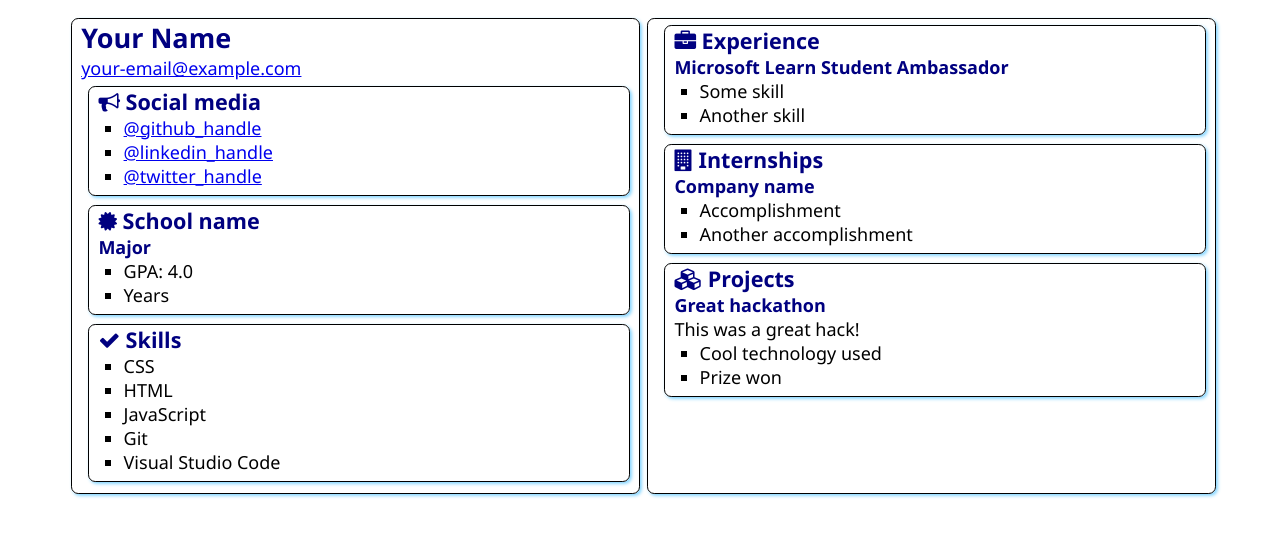
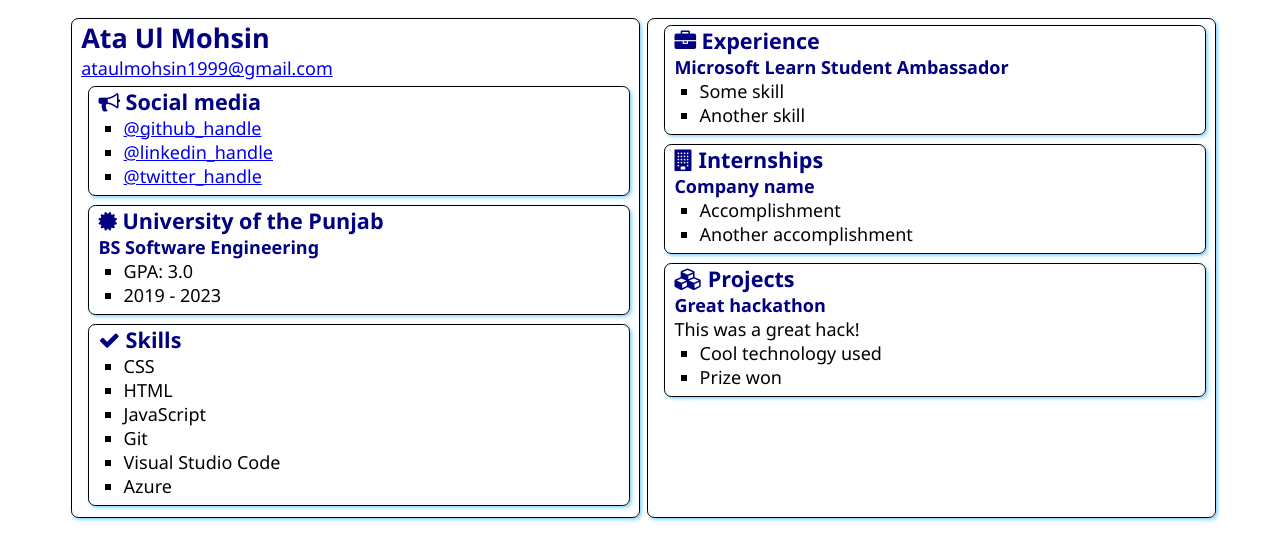
Before and after one commit to aumohsin99/SATechnicalOnboarding, a plain HTML site: page src/index.html in a window 1280 px wide. Drawn offline with Linux system fonts and the light colour scheme.

Commit message:
personify resume

```diff
--- a/src/index.html
+++ b/src/index.html
@@ -4,7 +4,7 @@
     <meta charset="UTF-8">
     <meta http-equiv="X-UA-Compatible" content="IE=edge">
     <meta name="viewport" content="width=device-width, initial-scale=1.0">
-    <title>Resume</title>
+    <title>Ata Ul Mohsin's Resume</title>
 
     <link rel="stylesheet" href="style.css">
     <link rel="stylesheet" href="https://cdnjs.cloudflare.com/ajax/libs/font-awesome/4.7.0/css/font-awesome.min.css">
@@ -12,8 +12,8 @@
 <body>
     <main>
         <article class="box">
-            <h1>Your Name</h1>
-            <div><a href="mailto:your.email@example.com">your-email@example.com</a></div>
+            <h1>Ata Ul Mohsin</h1>
+            <div><a href="mailto:ataulmohsin1999@gmail.com">ataulmohsin1999@gmail.com</a></div>
 
             <section class="box">
                 <h2>
@@ -21,9 +21,9 @@
                     Social media
                 </h2>
                 <ul>
-                    <li><a href="https://github.com/<handle>">@github_handle</a></li>
-                    <li><a href="https://linkedin.com/in/<handle>">@linkedin_handle</a></li>
-                    <li><a href="https://twitter.com/<handle>">@twitter_handle</a></li>
+                    <li><a href="https://github.com/aumohsin99">@github_handle</a></li>
+                    <li><a href="https://linkedin.com/in/aumohsin99">@linkedin_handle</a></li>
+                    <li><a href="https://twitter.com/aumohsin99">@twitter_handle</a></li>
                 </ul>
             </section>
 
@@ -31,12 +31,12 @@
                 <div class="education">
                     <h2>
                         <i class="fa fa-certificate" aria-hidden="true"></i>
-                        School name
+                        University of the Punjab
                     </h2>
-                    <h3>Major</h3>
+                    <h3>BS Software Engineering</h3>
                     <ul>
-                        <li>GPA: 4.0</li>
-                        <li>Years</li>
+                        <li>GPA: 3.0</li>
+                        <li>2019 - 2023</li>
                     </ul>
                 </div>
             </section>
@@ -52,6 +52,7 @@
                     <li>JavaScript</li>
                     <li>Git</li>
                     <li>Visual Studio Code</li>
+                    <li>Azure</li>
                 </ul>
             </section>
         </article>
```
